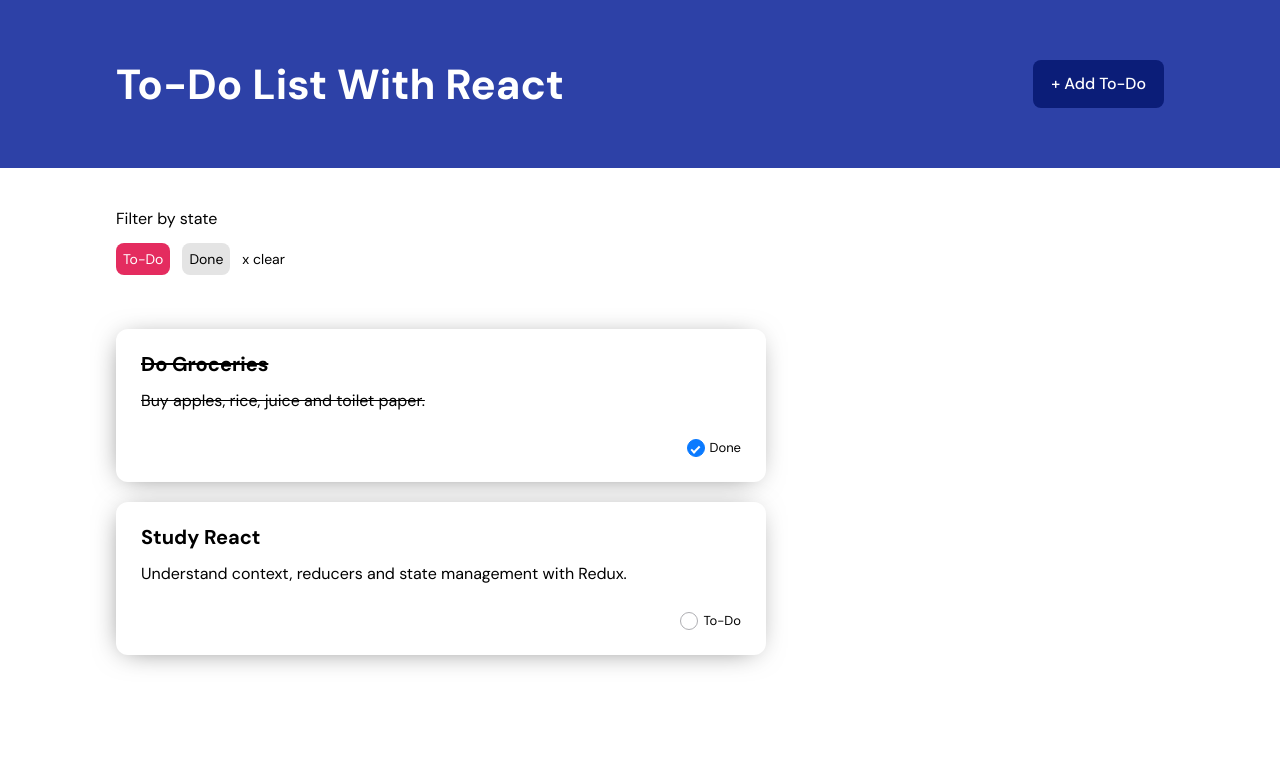
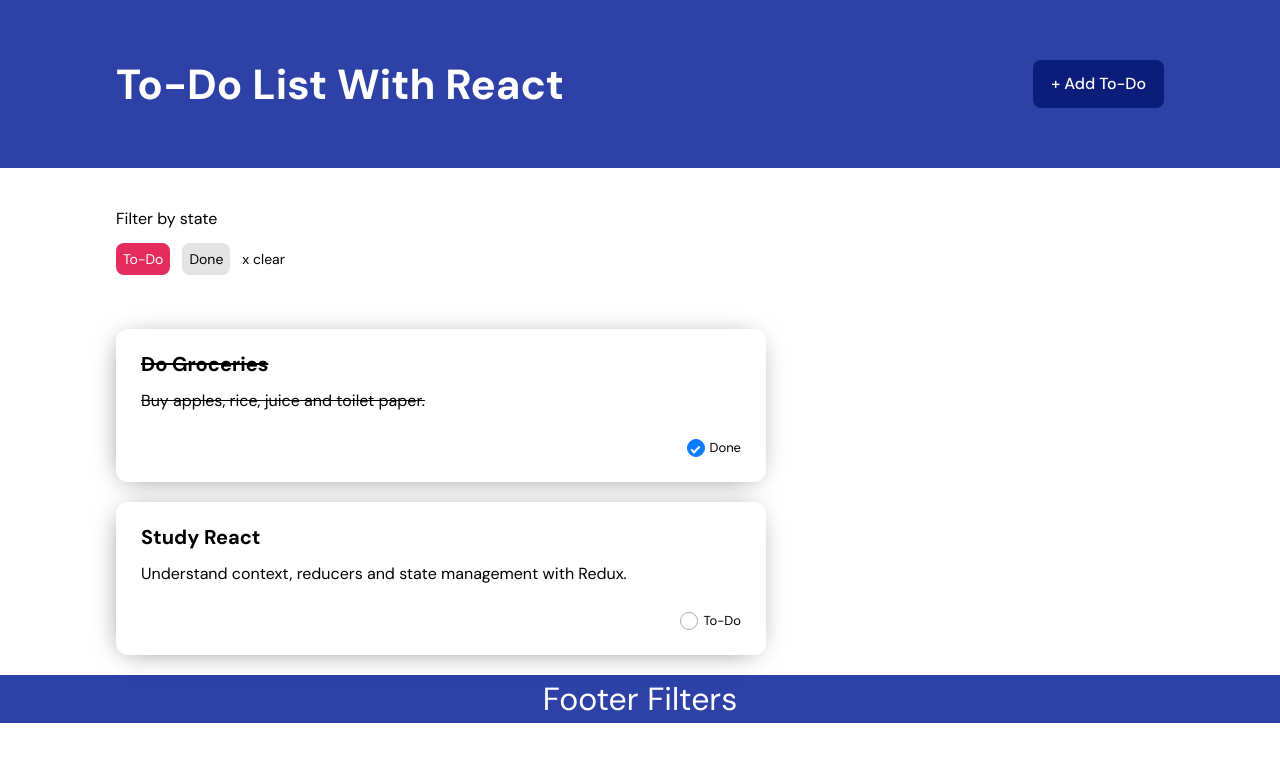
Before and after one commit to julionog96/todo-list-JS, a React (Vite) app: page / in a window 1280 px wide. Shown: the top 762 px of the page. Built offline with nearby package versions, Linux system fonts and the light colour scheme.

Commit message:
adding module footerfilters

```diff
--- /dev/null
+++ b/src/components/FooterFIlters.jsx
@@ -0,0 +1,16 @@
+import classes from './FooterFilters.module.scss'
+
+function FooterFilters() {
+
+    return (
+    <>
+        <div className={classes.filters}>
+            <div>
+                <p>Footer Filters</p>
+            </div>
+        </div>
+    </>
+    )
+  }
+
+  export default FooterFilters
--- /dev/null
+++ b/src/components/FooterFIlters.module.scss
@@ -0,0 +1,10 @@
+.filters {
+    div {
+        background-color: var(--primary-color);
+        p {
+            color: #fff;
+            font-size: 32px;
+            text-align: center;
+        }
+    }
+}
--- a/src/views/Home.jsx
+++ b/src/views/Home.jsx
@@ -1,5 +1,6 @@
 import Filter from '../components/Filter.jsx';
 import TodosList from '../components/TodosList.jsx';
+import FooterFilters from '../components/FooterFIlters.jsx';
 
 function Home() {
 
@@ -10,6 +11,8 @@ function Home() {
 
             <TodosList />
         </div>
+
+        <FooterFilters />
     </>
     )
   }
```
